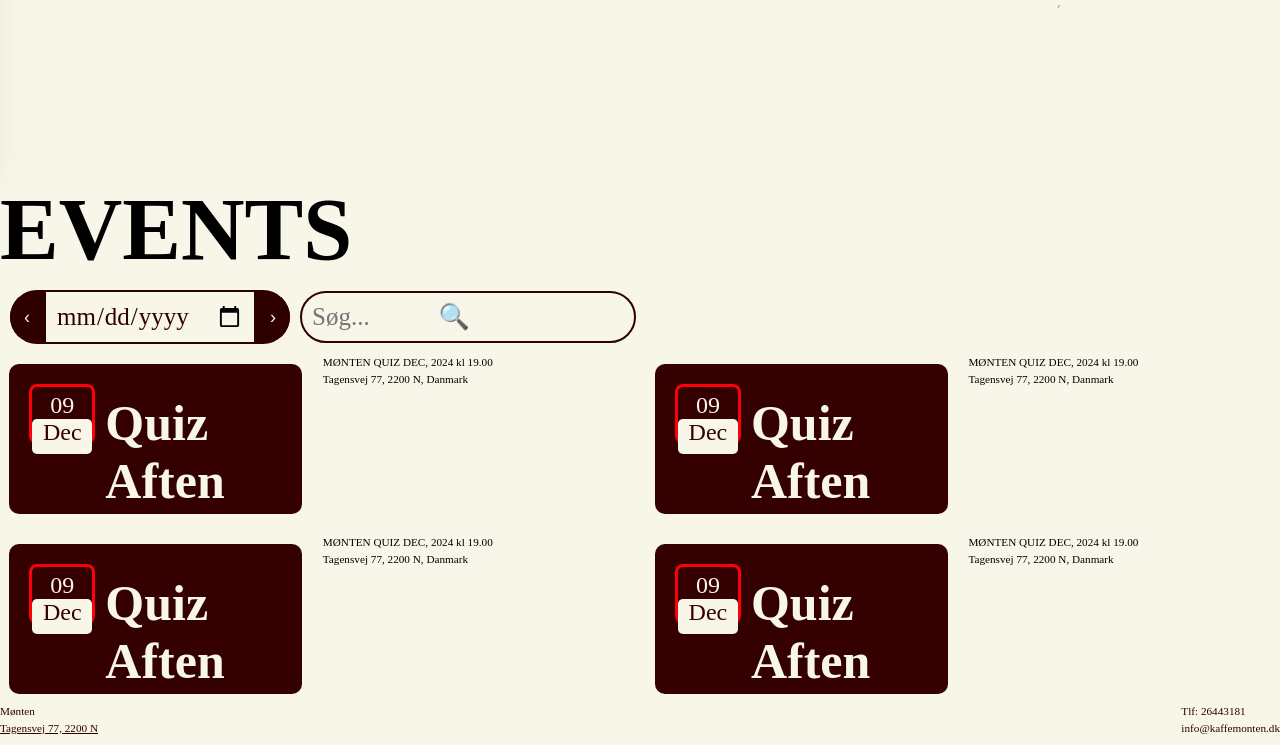
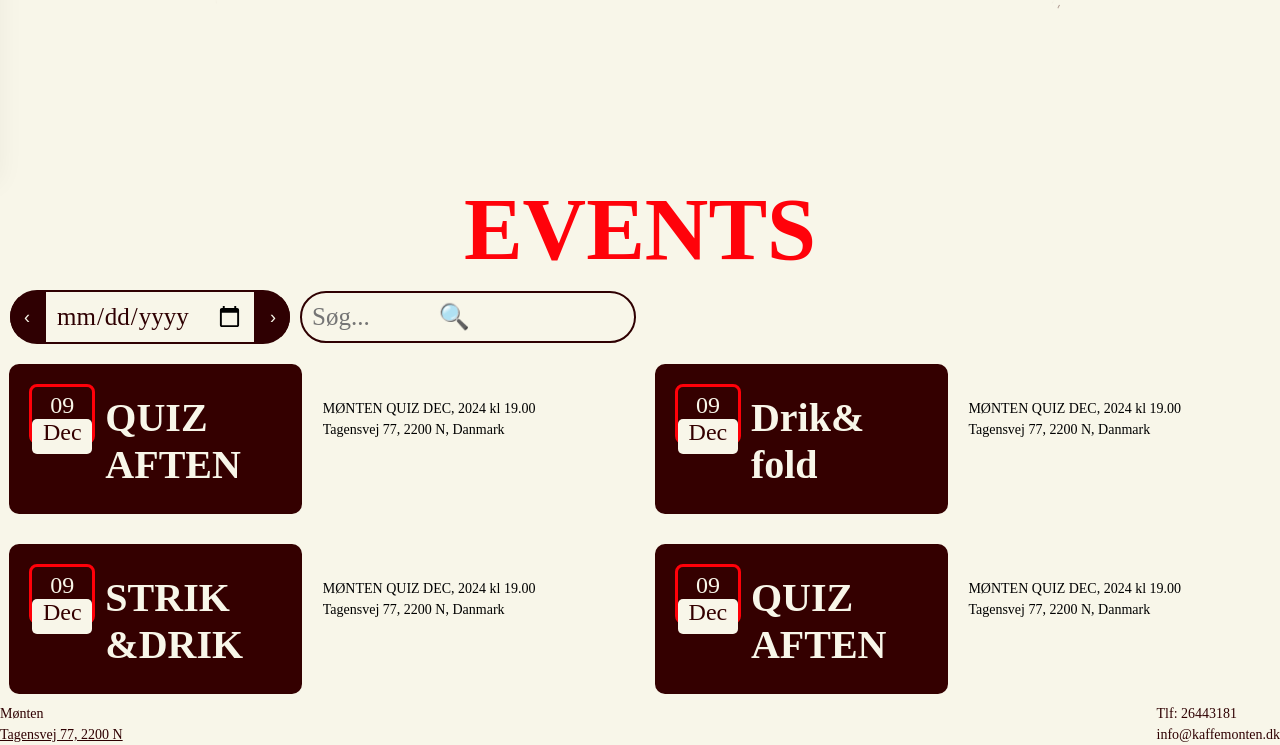
Before and after one commit to eksamen2semester/monten2sem, an Astro site: page /events in a window 1280 px wide. Shown: the part 699-1444 px from the top of the page. Built offline with nearby package versions, Linux system fonts and the light colour scheme; Astro itself is replaced by a stand-in of ours; a web font is replaced by a local one.

Commit message:
knap opdateret

```diff
--- a/src/components/Card.astro
+++ b/src/components/Card.astro
@@ -1,5 +1,5 @@
 ---
-
+const title = Astro.props.title;
 ---
 
 <div class="card">
@@ -7,7 +7,7 @@
     <div class="day">09</div>
     <div class="month">Dec</div>
   </div>
-  <div class="title">Quiz Aften</div>
+  <div class="title"><h3>{title}</h3></div>
 </div>
 
 <style>
@@ -46,4 +46,8 @@
     font-size: 50px;
     font-weight: bold;
   }
+
+  h3 {
+    font-size: 5vh;
+  }
 </style>
--- a/src/components/Reservation.astro
+++ b/src/components/Reservation.astro
@@ -1,8 +1,8 @@
+---
+const text = Astro.props.text;
 ---
 
----
-
-<button><a href="#">Reservation</a></button>
+<button><a href="#"><p>{text}</p></a></button>
 
 <style>
   button {
--- a/src/pages/events.astro
+++ b/src/pages/events.astro
@@ -16,19 +16,19 @@
   <Form />
   <div class="events">
     <div class="event">
-      <Card />
+      <Card title="QUIZ AFTEN" />
       <p>MØNTEN QUIZ DEC, 2024 kl 19.00 <br /> Tagensvej 77, 2200 N, Danmark</p>
     </div>
     <div class="event">
-      <Card />
+      <Card title="Drik& fold" />
       <p>MØNTEN QUIZ DEC, 2024 kl 19.00 <br /> Tagensvej 77, 2200 N, Danmark</p>
     </div>
     <div class="event">
-      <Card />
+      <Card title="STRIK &DRIK" />
       <p>MØNTEN QUIZ DEC, 2024 kl 19.00 <br /> Tagensvej 77, 2200 N, Danmark</p>
     </div>
     <div class="event">
-      <Card />
+      <Card title="QUIZ AFTEN" />
       <p>MØNTEN QUIZ DEC, 2024 kl 19.00 <br /> Tagensvej 77, 2200 N, Danmark</p>
     </div>
   </div>
@@ -49,10 +49,12 @@
     display: grid;
     grid-template-columns: 1fr 1fr;
     gap: 1em;
+    align-items: baseline;
   }
 
-  p {
-    font-family: Orator Std;
+  h1 {
+    place-self: center;
+    color: rgba(255, 2, 10, 1);
   }
 
   @media (min-width: 701px) {
--- a/src/pages/style.css
+++ b/src/pages/style.css
@@ -27,6 +27,7 @@
 p {
   font-family: Orator Std;
   line-height: 3ch;
+  font-size: 14px;
 }
 
 @font-face {
```
